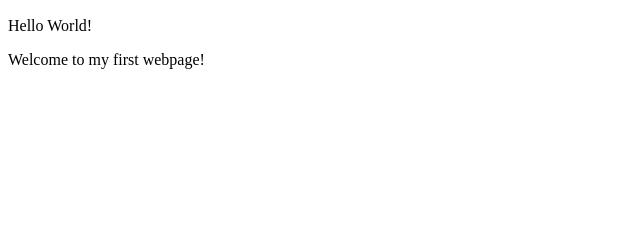
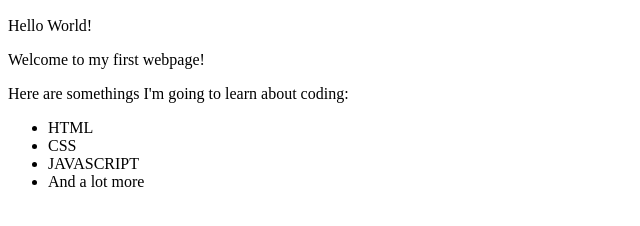
Before and after one commit to elizabethvera-atieno/my-first-webpage, a plain HTML site: page my-first-webpage.html in a window 1280 px wide. Shown: the part 110-336 px from the top of the page, without its empty margins (0-640 px from the left). Drawn offline with Linux system fonts and the light colour scheme.

Commit message:
add list elements

```diff
--- a/my-first-webpage.html
+++ b/my-first-webpage.html
@@ -9,8 +9,17 @@
 <body>
     <h1>My first webpage</h1>
     <h2>Written with a little guidance from Moringa school</h2>
+
     <p>Hello World!</p>
     <p>Welcome to my first webpage!</p>
 
+    <p>Here are somethings I'm going to learn about coding:</p>
+    <ul>
+        <li>HTML</li>
+        <li>CSS</li>
+        <li>JAVASCRIPT</li>
+        <li>And a lot more</li>
+    </ul>
+
 </body>
 </html>
```
